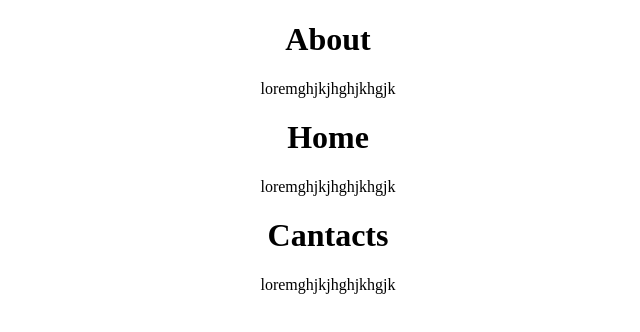
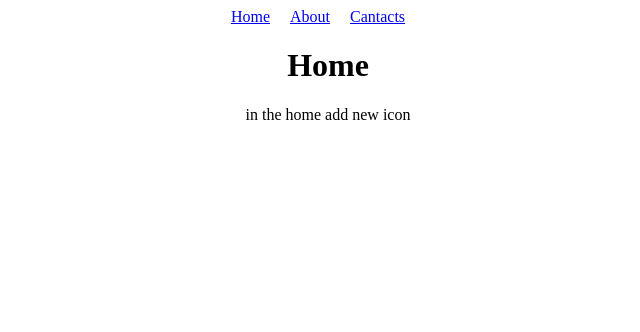
Before and after one commit to AlinurAbdyiskakov/router-example, a React (Create React App) app: page / in a window 1280 px wide. Shown: the top 332 px of the page, without its empty margins (312-952 px from the left). Built offline with nearby package versions, Linux system fonts and the light colour scheme.

Commit message:
the chnage a na Link

```diff
--- a/src/App.css
+++ b/src/App.css
@@ -12,6 +12,7 @@
     animation: App-logo-spin infinite 20s linear;
   }
 }
+a{margin-right: 20px;}
 
 .App-header {
   background-color: #282c34;
--- a/src/App.js
+++ b/src/App.js
@@ -1,14 +1,25 @@
 import About from"./components/About/About";
 import Home from"./components/Home/Home";
 import Cantacts from"./components/Cantacts/Cantacts";
+import {Route} from "react-router";
 import './App.css';
+import { Link } from "react-router-dom";
 
 function App() {
   return (
     <div className="App">
-     <About/>
-     <Home/>
-     <Cantacts/>
+         <Link to="home">Home</Link>
+       <Link to="/about/like">About</Link>
+       <Link to="/cantacts">Cantacts</Link>
+      <Route path="/" component={Home} exact/>
+      <Route path="/about" component={About}/>
+      <Route path="/Cantacts" component={Cantacts}/>
+
+
+     {/* <Home/>
+
+     <Cantacts/> */}
+
     </div>
   );
 }
--- a/src/components/About/About.js
+++ b/src/components/About/About.js
@@ -6,7 +6,7 @@ const About = ({  }) => {
   return (
     <div className={classes.About}>
      <h1>About</h1>
-     <p>loremghjkjhghjkhgjk</p>
+     <p>the Alinur  all the web-side</p>
 
     </div>
   );
--- a/src/components/Cantacts/Cantacts.js
+++ b/src/components/Cantacts/Cantacts.js
@@ -6,7 +6,7 @@ const Cantacts = ({  }) => {
   return (
     <div className={classes.Cantacts}>
      <h1>Cantacts</h1>
-     <p>loremghjkjhghjkhgjk</p>
+     <p>the chnage add new file</p>
 
     </div>
   );
--- a/src/components/Home/Home.js
+++ b/src/components/Home/Home.js
@@ -6,7 +6,7 @@ const Home = ({  }) => {
   return (
     <div className={classes.Home}>
      <h1>Home</h1>
-     <p>loremghjkjhghjkhgjk</p>
+     <p>in the home add new icon</p>
 
     </div>
   );
```
